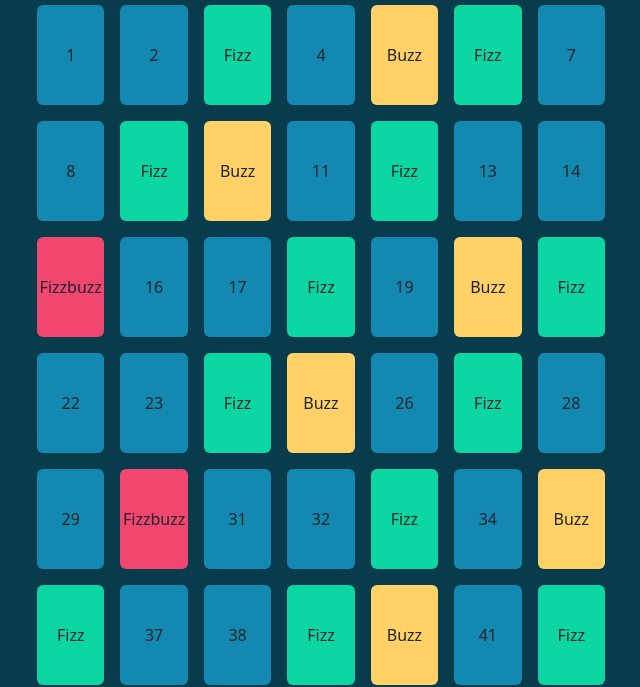
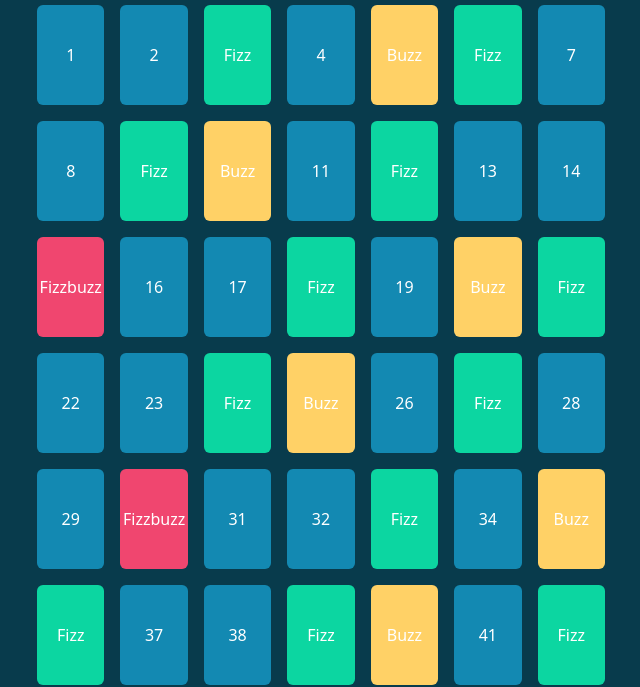
Before and after one commit to Plvmmu10/js-fizzbuzz, a plain HTML site: page index.html in a window 1280 px wide. Shown: the part 131-818 px from the top of the page, without its empty margins (283-923 px from the left). Drawn offline with nearby package versions, Linux system fonts and the light colour scheme.

Commit message:
add text-white to wrapper

```diff
--- a/index.html
+++ b/index.html
@@ -15,15 +15,14 @@
 </head>
 
 <main>
-    <div class="wrapper w-50 m-auto text-center mt-5">
-        <h1 class="py-3 text-white">FizzBuzzDOM</h1>
+    <div class="wrapper w-50 m-auto text-center mt-5 text-white">
+        <h1 class="py-3">FizzBuzzDOM</h1>
 
         <div class="fuzzTable">
-            <div id="box" class="gap-3 w-100 d-flex flex-wrap align-center"></div>
+            <div id="box" class="gap-3 d-flex flex-wrap"></div>
         </div>
     </div>
 </main>
-
 
 <script src="./js/script.js"></script>
 </body>
```
